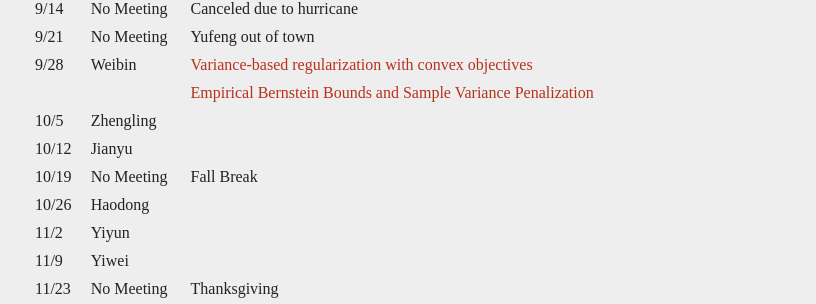
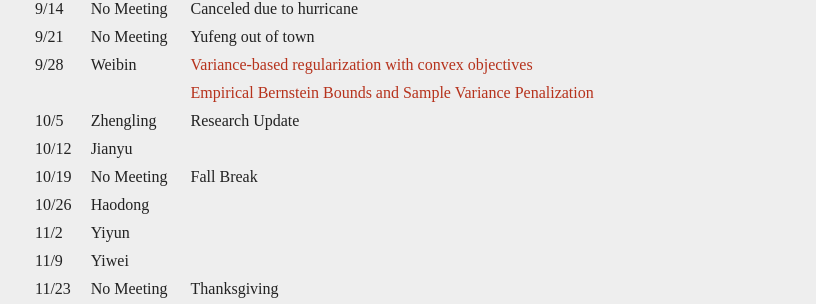
Before and after one commit to peiyaow/peiyaow.github.io, a Jekyll site: the page built from group_meeting/2018Fall.md, in a window 1280 px wide. Shown: the part 327-631 px from the top of the page, without its empty margins (232-1048 px from the left). Built offline with Jekyll 4.4.1, drawn with Linux system fonts in a browser that asks for light colours.

Commit message:
zhengling

```diff
--- a/group_meeting/2018Fall.md
+++ b/group_meeting/2018Fall.md
@@ -16,7 +16,7 @@ Time: 3:00 - 5:00pm
 | 9/21    | No Meeting | Yufeng out of town |
 | 9/28    | Weibin     |[Variance-based regularization with convex objectives]                |
 |		  |            |[Empirical Bernstein Bounds and Sample Variance Penalization]|
-| 10/5    | Zhengling  |               |
+| 10/5    | Zhengling  | Research Update        |
 | 10/12   | Jianyu     |            |
 | 10/19   | No Meeting | Fall Break |
 | 10/26   | Haodong    |             |
```
Also changed, not shown: 1 other file.
